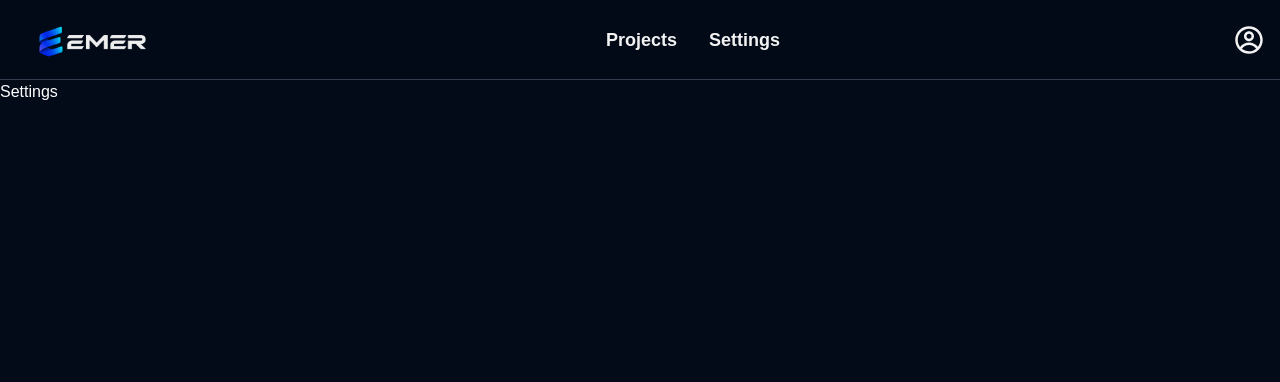
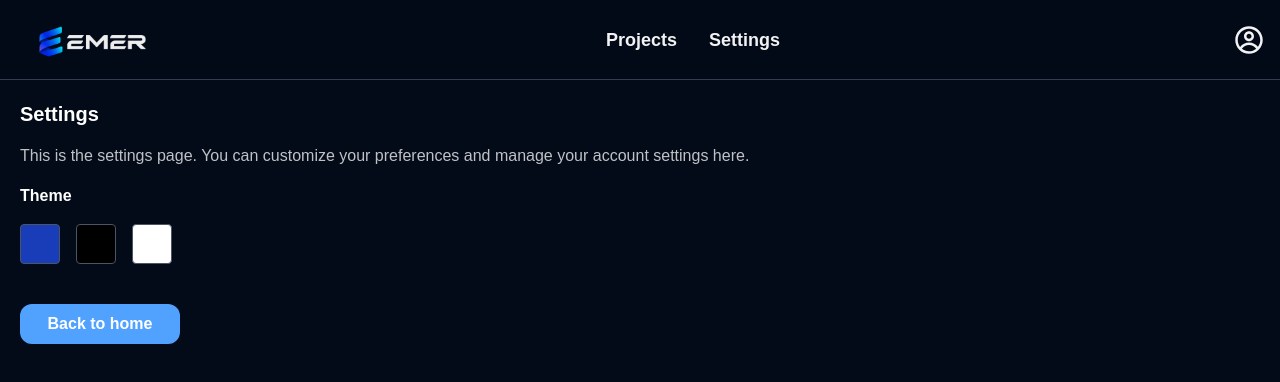
Before and after one commit to ErnestMakarov/emer, a React (Vite) app in the folder frontend/: page /workspace/settings in a window 1280 px wide. Shown: the top 382 px of the page. Built offline with nearby package versions, Linux system fonts and the light colour scheme.

Commit message:
setting demo

```diff
--- a/frontend/src/workspace/Settings.tsx
+++ b/frontend/src/workspace/Settings.tsx
@@ -1,7 +1,21 @@
+import { NavLink } from 'react-router'
+
 export default function Settings() {
   return (
-    <section>
-      <h3>Settings</h3>
+    <section className='p-5'>
+      <h3 className='text-xl font-bold'>Settings</h3>
+      <p className='mt-4 opacity-75'>This is the settings page. You can customize your preferences and manage your account settings here.</p>
+
+      <p className='mt-4 font-bold'>Theme</p>
+      <div className='mt-4 flex gap-4 items-center'>
+        <div className="bg-blue-800 w-10 h-10 rounded-sm border border-gray-600"></div>
+        <div className="bg-black w-10 h-10 rounded-sm border border-gray-600"></div>
+        <div className="bg-white w-10 h-10 rounded-sm border border-gray-600"></div>
+      </div>
+
+      <NavLink to='/' className='bg-blue-400 text-white font-bold w-40 h-10 rounded-xl flex items-center justify-center hover:transform hover:scale-105 mt-10'>
+        Back to home
+      </NavLink>
     </section>
   )
 }
```
